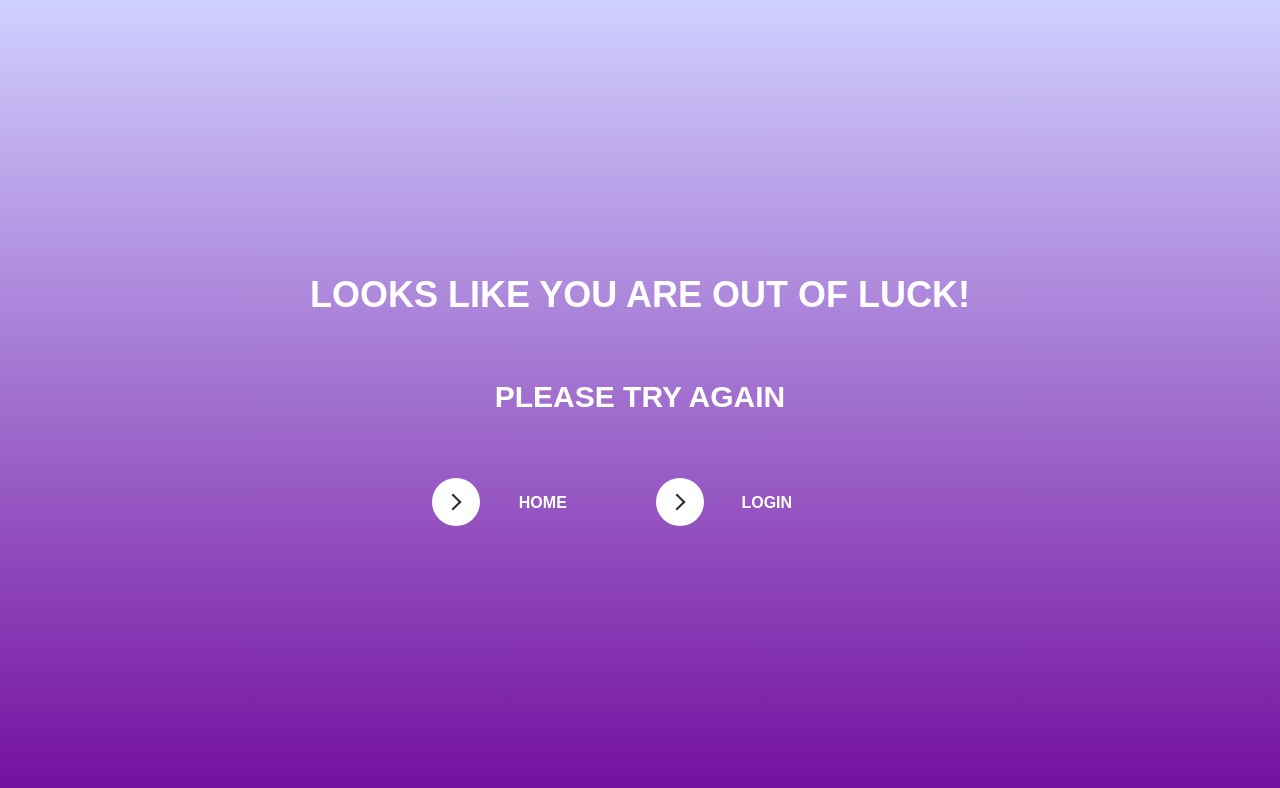
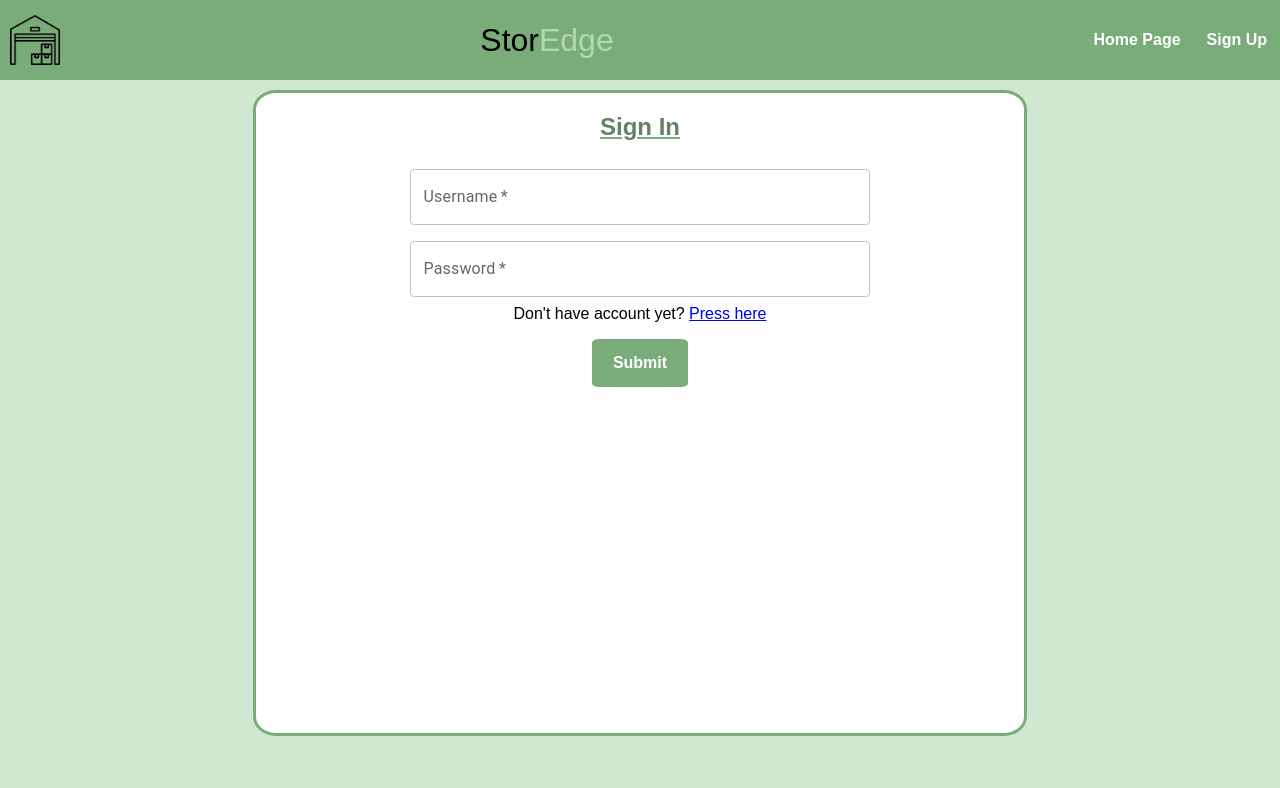
Before and after one commit to ArielOhana/StorEdge, a React (Vite) app: page /signin in a window 1280 px wide. Shown: the top 788 px of the page. Built offline with nearby package versions, Linux system fonts and the light colour scheme.

Commit message:
Registration and Login logic completed

```diff
--- a/src/App.jsx
+++ b/src/App.jsx
@@ -5,6 +5,8 @@ import "./Styles/App.css";
 import HomePage from "./Components/HomePage";
 import NoPage from "./Components/NoPage";
 import SignUp from "./Components/SignUp";
+import MainPage from "./Components/MainPage";
+import SignIn from "./Components/SignIn";
 export const UserContext = createContext();
 function App() {
 
@@ -14,7 +16,9 @@ function App() {
       <UserContext.Provider value={{ user, setUser }}>
         <Routes>
           <Route path="/" element={<HomePage />} />
-          <Route path="/SignUp" element={<SignUp />} />
+          <Route path="/signup" element={<SignUp />} />
+          <Route path="/signin" element={<SignIn />} />
+          <Route path="/mainpage" element={<MainPage />} />
           <Route path="*" element={<NoPage />} />
         </Routes>
       </UserContext.Provider>
--- /dev/null
+++ b/src/Components/MainPage.jsx
@@ -0,0 +1,30 @@
+import { useContext, useEffect } from 'react';
+import '../Styles/MainPage.css'
+import { UserContext } from '../App';
+import AdjustableNavBar from './AdjustableNavBar';
+import { Link, useNavigate } from 'react-router-dom';
+
+export default function MainPage()  {
+    const { user, setUser } = useContext(UserContext);
+    console.log(user)
+    const navigate = useNavigate()
+    useEffect(() => {
+        if (!user.username) {
+          navigate("/error");
+        }
+      }, [user, navigate]);
+
+    return (
+        <>
+        <AdjustableNavBar>
+        <Link to="/" style={{ padding: "0 13px" }}>
+          <h4>Log out</h4>
+        </Link>
+
+        </AdjustableNavBar>
+        <div>
+            MainPage.
+        </div>
+        </>
+    )
+}
--- /dev/null
+++ b/src/Components/SignIn.jsx
@@ -0,0 +1,106 @@
+import React, { useContext, useRef, useState } from "react";
+import { Link } from "react-router-dom";
+import { ToastContainer, toast } from "react-toastify";
+import "react-toastify/dist/ReactToastify.css";
+import TextField from "@mui/material/TextField";
+import AdjustableNavBar from "./AdjustableNavBar";
+import "../Styles/Sign.css";
+import { UserContext } from "../App";
+import { useNavigate } from "react-router-dom";
+
+
+
+export default function SignIn() {
+    const usernameRef = useRef(null);
+    const passwordRef = useRef(null);
+    const { user, setUser } = useContext(UserContext);
+    let users = JSON.parse(localStorage.getItem("users")) || [];
+    const navigate = useNavigate();
+
+  const handleSubmit = () => {
+    const username = usernameRef.current.value;
+    const password = passwordRef.current.value;
+    const data = {username,password}
+    const isExists = users.some((element) =>
+    (element.username === data.username && element.password === data.password)
+      ? setTrue(element)
+      : false
+  );
+
+  if (isExists) {
+    navigate("/mainpage");
+  } else {
+    toast("Username or password invalid, try again", {theme: "colored", type:"error"});
+
+  }
+  }
+
+
+  function setTrue(element) {
+    setUser(element);
+    return true;
+  }
+  return (
+    <>
+      <AdjustableNavBar>
+        <Link to="/signup" style={{ padding: "0 13px" }}>
+          <h4>Sign Up</h4>
+        </Link>
+        <Link to="/" style={{ padding: "0 13px" }}>
+          <h4>Home Page</h4>
+        </Link>
+      </AdjustableNavBar>
+
+      <ToastContainer />
+      <div className="outofpage-container">
+        <div className="page-container">
+          <h2 className="header-text">Sign In</h2>
+
+          <div
+            className="textfields-holder"
+            style={{
+              display: "flex",
+              flexDirection: "column",
+              alignItems: "center",
+              width: "100%",
+            }}
+          >
+            <TextField
+              sx={{ m: 1, width: "60%" }}
+              color="success"
+              required
+              label="Username"
+              variant="outlined"
+              inputRef={usernameRef}
+            />
+            <TextField
+              sx={{ m: 1, width: "60%" }}
+              color="success"
+              required
+              label="Password"
+              type="password"
+              variant="outlined"
+              inputRef={passwordRef}
+            />
+          <div><span>Don't have account yet? </span> <Link to="../signup"><span>Press here</span></Link></div>
+            <button
+              className="submit-button"
+              style={{
+                backgroundColor: "#79AC78",
+                height: "3rem",
+                width: "6rem",
+                borderRadius: "8%",
+                marginTop: "1rem",
+              }}
+              onClick={handleSubmit}
+            >
+              <span>Submit</span>
+            </button>
+          </div>
+
+        </div>
+      </div>
+
+    </>
+  );
+}
--- a/src/Components/SignUp.jsx
+++ b/src/Components/SignUp.jsx
@@ -2,21 +2,26 @@ import React, { useContext, useRef, useState } from "react";
 import { Link } from "react-router-dom";
 import { ToastContainer, toast } from "react-toastify";
 import "react-toastify/dist/ReactToastify.css";
-import Box from "@mui/material/Box";
 import TextField from "@mui/material/TextField";
 import AdjustableNavBar from "./AdjustableNavBar";
-import "../Styles/SignUp.css";
+import "../Styles/Sign.css";
 import { UserContext } from "../App";
+import { useNavigate } from "react-router-dom";
+
+
 export default function SignUp() {
   const usernameRef = useRef(null);
   const passwordRef = useRef(null);
   const emailRef = useRef(null);
   const [helper, setHelper] = useState(["", "", ""]);
   const { user, setUser } = useContext(UserContext);
+  const navigate = useNavigate();
+
+
   const handleSubmit = () => {
     const username = usernameRef.current.value;
     const password = passwordRef.current.value;
-    const email = emailRef.current.value;
+    const email = emailRef.current.value.toLowerCase();
     let valid = true;
 
 
@@ -61,26 +66,21 @@ export default function SignUp() {
       setHelper([helper[0], helper[1], ""]);
     }
     if (valid) {
-      console.log("Username:", username);
-      console.log("Password:", password);
-      console.log("Email:", email);
       const ValidData = {username, password, email}
 
     let users = JSON.parse(localStorage.getItem("users")) || [];
 
     const isExists = users.some(
-      (element) => element.username === ValidData.username
+      (element) => element.username === ValidData.username ||element.email===ValidData.email
     );
 
     if (isExists) {
-      toast("User already exists", {theme: "colored", type:"error"});
+      toast("Username or email already exists", {theme: "colored", type:"error"});
     } else {
         setUser(ValidData);
       users.push(ValidData);
       localStorage.setItem("users", JSON.stringify(users));
-    //   navigate("/editprofile")
-    toast("Confirmed account", {theme: "colored", type:"error"});
-
+      navigate("/mainpage")
     }
     }
   };
@@ -99,7 +99,7 @@ export default function SignUp() {
       <ToastContainer />
       <div className="outofpage-container">
         <div className="page-container">
-          <h2>Sign Up</h2>
+          <h2 className="header-text">Sign Up</h2>
 
           <div
             className="textfields-holder"
--- a/src/Styles/SignUp.css
+++ b/src/Styles/Sign.css
@@ -12,6 +12,7 @@
   min-height: 80vh;
   width: 60%;
   background-color: #ffffff;
+  border: #79AC78 solid 3px;
 }
  .submit-button span{
     color: white;
@@ -21,3 +22,8 @@
   .submit-button span:hover {
     color: #B0D9B1;
   }
+.header-text
+{
+    color: #618264;
+    text-decoration: #79AC78 solid underline;
+}
```
Also changed, not shown: src/Styles/MainPage.css (added).
